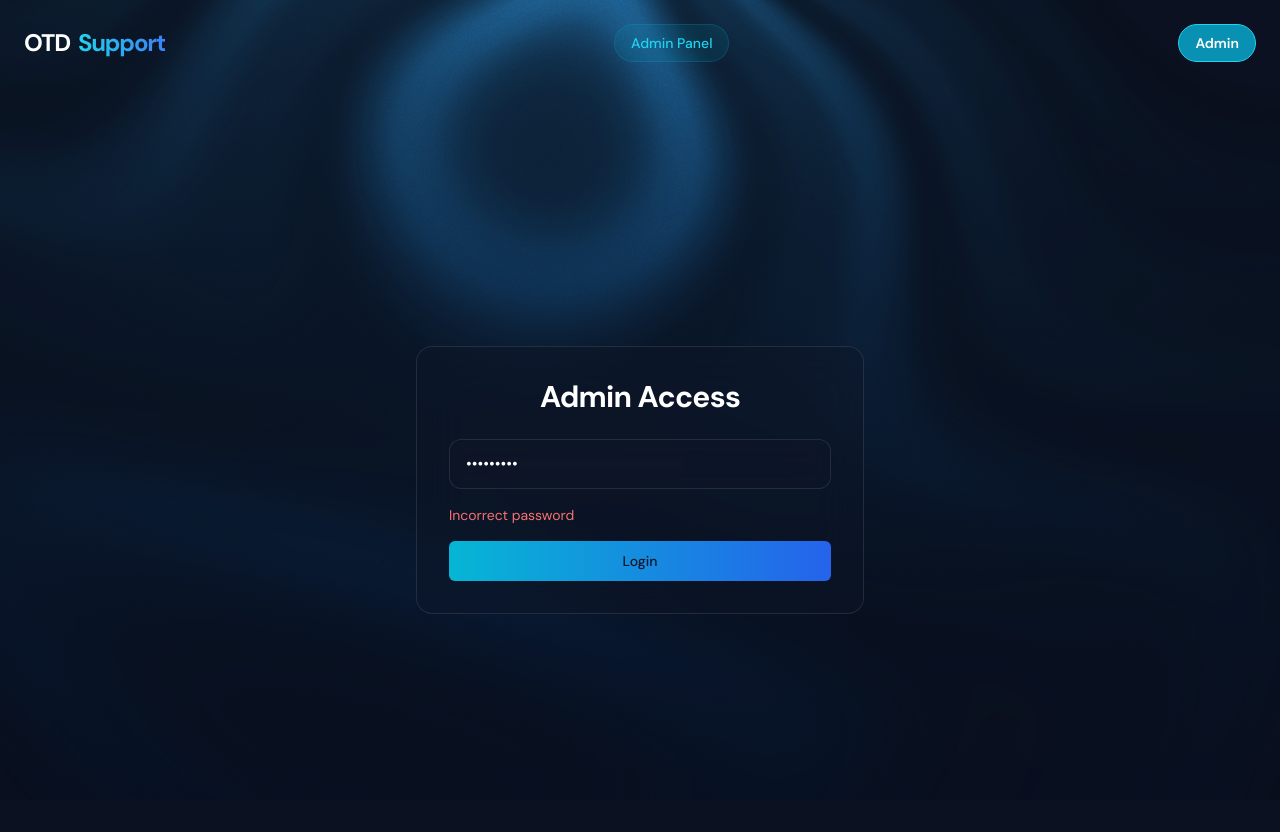
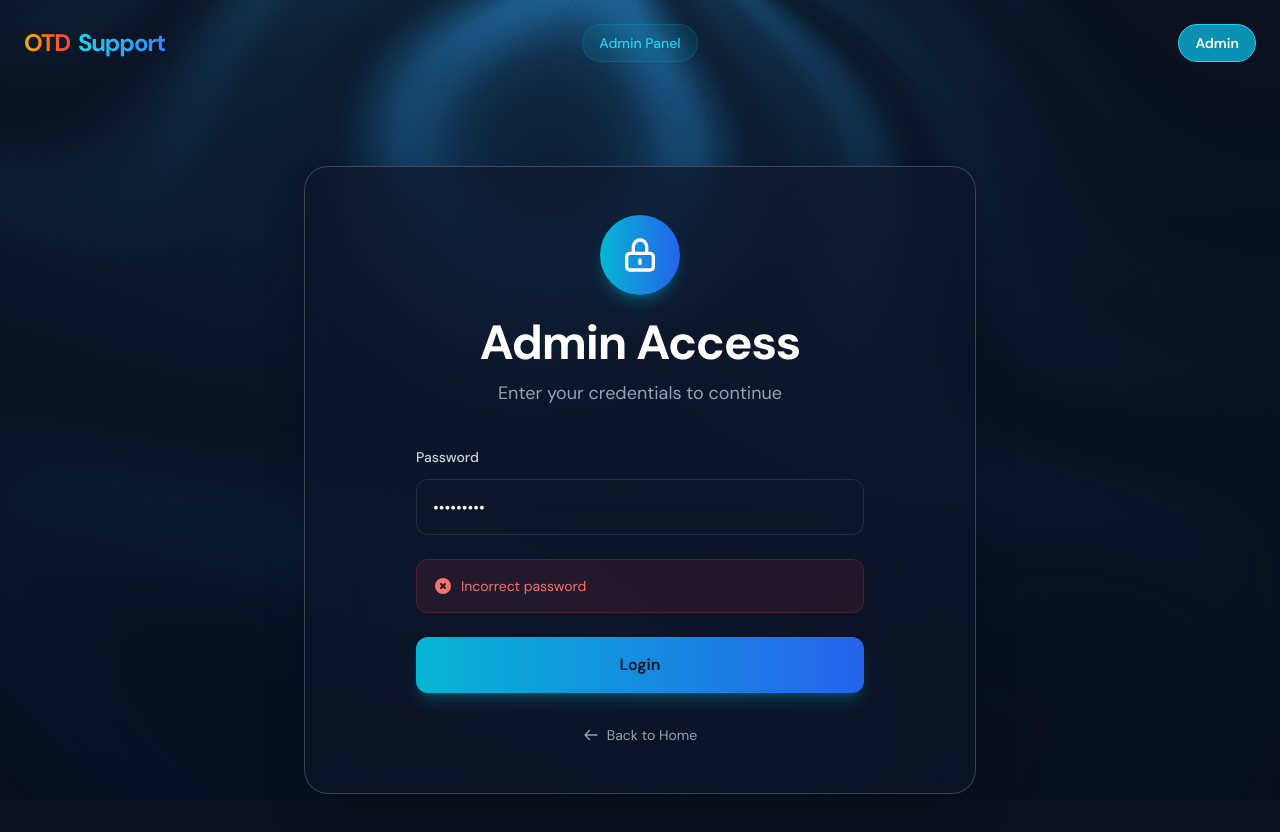
Before and after one commit to Jxfferson/system_of_managment_assets, a React (Vite) app: page /admin in a window 1280 px wide. Both pictures are taken after typing "Sample123" into the empty fields and a click on the button "Login". Shown: the top 832 px of the page. Built offline with nearby package versions, Linux system fonts and the light colour scheme.

Commit message:
feat(admin): agregar filtro y datos de prueba para testing

```diff
--- a/src/components/Hero.jsx
+++ b/src/components/Hero.jsx
@@ -29,9 +29,9 @@ const Hero = () => {
             className="text-5xl sm:text-6xl md:text-7xl lg:text-8xl font-bold tracking-tight text-white mb-4 leading-[1.1]"
           >
             IT Equipment <br className="hidden md:block" />
-            <span className="text-transparent bg-clip-text bg-gradient-to-r from-cyan-400 via-blue-500 to-indigo-600">
-              Suppor t
-            </span>
+          <span className="text-transparent bg-clip-text bg-gradient-to-r from-cyan-400 via-blue-500 to-indigo-600">
+            Suppo<span style={{ letterSpacing: '0.04em' }}>rt</span>
+          </span>
           </motion.h1>
 
           {/* Descripción */}
--- a/src/components/Navigation.jsx
+++ b/src/components/Navigation.jsx
@@ -103,23 +103,26 @@ const Navigation = () => {
         scrolled ? 'py-3 bg-[#0B1120]/80 backdrop-blur-xl shadow-2xl' : 'py-6 bg-transparent'
       )}
     >
-      <div className="container mx-auto px-6">
-        <div className="flex items-center justify-between">
-          {/* Logo - siempre visible */}
+      <div className="container mx-auto px-6 relative">
+        <div className="flex items-center justify-center">
+
+          {/* Logo - posicionado a la izquierda */}
           <motion.div
             whileHover={{ scale: 1.05 }}
-            className="text-2xl font-bold tracking-tighter text-white cursor-pointer flex items-center gap-2"
+            className="absolute left-6 text-2xl font-bold tracking-tighter text-white cursor-pointer flex items-center gap-2"
             onClick={goToHome}
           >
-            OTD
+            <span className="text-transparent bg-clip-text bg-gradient-to-r from-yellow-500 via-orange-500 to-red-500 font-bold">
+              OTD
+            </span>
             <span className="text-transparent bg-clip-text bg-gradient-to-r from-cyan-400 to-blue-500">
               Support
             </span>
           </motion.div>
 
-          {/* Navegación principal - solo visible en home */}
+          {/* Navegación principal - centrada */}
           {!isAdminRoute && (
-            <ul className="hidden md:flex items-center space-x-2 bg-slate-900/50 backdrop-blur-md px-2 py-1.5 rounded-full border border-white/5">
+            <ul className="flex items-center space-x-2 bg-slate-900/50 backdrop-blur-md px-2 py-1.5 rounded-full border border-white/5">
               {navItems.map(item => (
                 <li key={item.id}>
                   <button
@@ -152,8 +155,8 @@ const Navigation = () => {
             </div>
           )}
 
-          {/* Botones de acción */}
-          <div className="flex items-center gap-3">
+          {/* Botones de acción - posicionados a la derecha */}
+          <div className="absolute right-6 flex items-center gap-3">
             <button
               onClick={() => navigate('/admin')}
               className={cn(
--- a/src/pages/AdminPage.jsx
+++ b/src/pages/AdminPage.jsx
@@ -1,6 +1,6 @@
 import React, { useState, useEffect } from 'react';
 import { motion } from 'framer-motion';
-import { Plus, Pencil, Trash2, LogOut, Save, X, Filter } from 'lucide-react';
+import { Plus, Pencil, Trash2, LogOut, Save, X, Filter, Package, Monitor, HardDrive, Circle } from 'lucide-react';
 import { Input } from '@/components/ui/input';
 import { Button } from '@/components/ui/button';
 import { Select } from '@/components/ui/select';
@@ -150,6 +150,23 @@ const AdminPage = () => {
     setEditingAsset(initialAsset);
   };
 
+  const getStatusBadge = (status) => {
+    const statusConfig = {
+      'available': 'bg-emerald-500/10 text-emerald-400 border-emerald-500/20',
+      'in-use': 'bg-blue-500/10 text-blue-400 border-blue-500/20',
+      'maintenance': 'bg-amber-500/10 text-amber-400 border-amber-500/20',
+      'retired': 'bg-red-500/10 text-red-400 border-red-500/20'
+    };
+
+    const config = statusConfig[status] || statusConfig['available'];
+
+    return (
+      <span className={`inline-flex px-2.5 py-0.5 rounded-md text-xs font-medium border ${config}`}>
+        {status}
+      </span>
+    );
+  };
+
   // LOGIN SCREEN
   if (!isAuthenticated) {
     return (
@@ -157,24 +174,60 @@ const AdminPage = () => {
         <motion.div
           initial={{ opacity: 0, y: 20 }}
           animate={{ opacity: 1, y: 0 }}
-          className="w-full max-w-md p-8 rounded-2xl bg-slate-900/40 backdrop-blur-xl border border-white/10"
+          transition={{ duration: 0.6, ease: "easeOut" }}
+          className="w-full max-w-2xl p-12 rounded-3xl bg-slate-900/60 backdrop-blur-2xl border border-white/20 shadow-2xl"
         >
-          <h1 className="text-3xl font-bold text-white mb-6 text-center">
-            Admin Access
-          </h1>
-          <form onSubmit={handleLogin} className="space-y-4">
+          <div className="text-center mb-10">
+            <div className="inline-flex items-center justify-center w-20 h-20 rounded-full bg-gradient-to-r from-cyan-500 to-blue-600 mb-6 shadow-lg shadow-cyan-500/30">
+              <svg className="w-10 h-10 text-white" fill="none" stroke="currentColor" viewBox="0 0 24 24">
+                <path strokeLinecap="round" strokeLinejoin="round" strokeWidth={2} d="M12 15v2m-6 4h12a2 2 0 002-2v-6a2 2 0 00-2-2H6a2 2 0 00-2 2v6a2 2 0 002 2zm10-10V7a4 4 0 00-8 0v4h8z" />
+              </svg>
+            </div>
+            <h1 className="text-5xl font-bold text-white mb-3">Admin Access</h1>
+            <p className="text-slate-400 text-lg">Enter your credentials to continue</p>
+          </div>
+
+          <form onSubmit={handleLogin} className="space-y-6 max-w-md mx-auto">
+            <div>
+              <label className="text-sm font-medium text-slate-300 mb-3 block">Password</label>
               <Input
                 type="password"
                 value={password}
                 onChange={(e) => setPassword(e.target.value)}
                 placeholder="Enter admin password"
+                className="w-full h-14 text-base bg-slate-800/50 border-white/20 focus:border-cyan-500 focus:ring-cyan-500/20 rounded-xl"
                 autoFocus
               />
-            {error && <p className="text-red-400 text-sm">{error}</p>}
-            <Button type="submit" className="w-full bg-gradient-to-r from-cyan-500 to-blue-600">
+            </div>
+            {error && (
+              <div className="p-4 rounded-xl bg-red-500/10 border border-red-500/20">
+                <p className="text-red-400 text-sm flex items-center gap-2">
+                  <svg className="w-5 h-5" fill="currentColor" viewBox="0 0 20 20">
+                    <path fillRule="evenodd" d="M10 18a8 8 0 100-16 8 8 0 000 16zM8.707 7.293a1 1 0 00-1.414 1.414L8.586 10l-1.293 1.293a1 1 0 101.414 1.414L10 11.414l1.293 1.293a1 1 0 001.414-1.414L11.414 10l1.293-1.293a1 1 0 00-1.414-1.414L10 8.586 8.707 7.293z" clipRule="evenodd" />
+                  </svg>
+                  {error}
+                </p>
+              </div>
+            )}
+            <Button
+              type="submit"
+              className="w-full h-14 text-base font-semibold bg-gradient-to-r from-cyan-500 to-blue-600 hover:from-cyan-400 hover:to-blue-500 shadow-lg shadow-cyan-500/25 transition-all hover:scale-[1.02] rounded-xl"
+            >
               Login
             </Button>
           </form>
+
+          <div className="mt-8 text-center">
+            <button
+              onClick={() => navigate('/')}
+              className="text-sm text-slate-400 hover:text-cyan-400 transition-colors flex items-center justify-center gap-2 mx-auto"
+            >
+              <svg className="w-4 h-4" fill="none" stroke="currentColor" viewBox="0 0 24 24">
+                <path strokeLinecap="round" strokeLinejoin="round" strokeWidth={2} d="M10 19l-7-7m0 0l7-7m-7 7h18" />
+              </svg>
+              Back to Home
+            </button>
+          </div>
         </motion.div>
       </div>
     );
@@ -213,6 +266,57 @@ const AdminPage = () => {
             <Button onClick={handleLogout} variant="outline">
               <LogOut className="w-4 h-4 mr-2" /> Logout
             </Button>
+          </div>
+        </div>
+
+        {/* STATS CARDS - Disimuladas */}
+        <div className="grid grid-cols-1 md:grid-cols-4 gap-4 mb-6">
+          <div className="p-4 rounded-xl bg-slate-900/30 border border-white/5">
+            <div className="flex items-center justify-between">
+              <div>
+                <p className="text-slate-500 text-xs mb-1">Total Assets</p>
+                <p className="text-2xl font-semibold text-slate-300">{assets.length}</p>
+              </div>
+              <div className="w-10 h-10 rounded-lg bg-cyan-500/5 flex items-center justify-center">
+                <Package className="w-5 h-5 text-cyan-500/60" />
+              </div>
+            </div>
+          </div>
+
+          <div className="p-4 rounded-xl bg-slate-900/30 border border-white/5">
+            <div className="flex items-center justify-between">
+              <div>
+                <p className="text-slate-500 text-xs mb-1">Available</p>
+                <p className="text-2xl font-semibold text-emerald-400">{assets.filter(a => a.status === 'available').length}</p>
+              </div>
+              <div className="w-10 h-10 rounded-lg bg-emerald-500/5 flex items-center justify-center">
+                <Circle className="w-5 h-5 text-emerald-400/60 fill-current" />
+              </div>
+            </div>
+          </div>
+
+          <div className="p-4 rounded-xl bg-slate-900/30 border border-white/5">
+            <div className="flex items-center justify-between">
+              <div>
+                <p className="text-slate-500 text-xs mb-1">In Use</p>
+                <p className="text-2xl font-semibold text-blue-400">{assets.filter(a => a.status === 'in-use').length}</p>
+              </div>
+              <div className="w-10 h-10 rounded-lg bg-blue-500/5 flex items-center justify-center">
+                <Monitor className="w-5 h-5 text-blue-400/60" />
+              </div>
+            </div>
+          </div>
+
+          <div className="p-4 rounded-xl bg-slate-900/30 border border-white/5">
+            <div className="flex items-center justify-between">
+              <div>
+                <p className="text-slate-500 text-xs mb-1">Maintenance</p>
+                <p className="text-2xl font-semibold text-amber-400">{assets.filter(a => a.status === 'maintenance').length}</p>
+              </div>
+              <div className="w-10 h-10 rounded-lg bg-amber-500/5 flex items-center justify-center">
+                <HardDrive className="w-5 h-5 text-amber-400/60" />
+              </div>
+            </div>
           </div>
         </div>
 
@@ -360,7 +464,9 @@ const AdminPage = () => {
                   <td className="px-6 py-4 text-slate-300">{asset.type}</td>
                   <td className="px-6 py-4 text-slate-300">{asset.quantity}</td>
                   <td className="px-6 py-4 text-slate-300">{asset.date || '-'}</td>
-                  <td className="px-6 py-4 text-slate-300">{asset.status}</td>
+                  <td className="px-6 py-4">
+                    {getStatusBadge(asset.status)}
+                  </td>
                   <td className="px-6 py-4 text-slate-300">{asset.assignedTo || '-'}</td>
                   <td className="px-6 py-4">
                     <button onClick={() => handleEdit(asset)} className="mr-3 text-cyan-400">
@@ -374,8 +480,20 @@ const AdminPage = () => {
               ))}
               {filteredAssets.length === 0 && (
                 <tr>
-                  <td colSpan="8" className="px-6 py-8 text-center text-slate-500">
-                    No assets found.
+                  <td colSpan="8" className="px-6 py-16">
+                    <div className="text-center">
+                      <div className="inline-flex items-center justify-center w-20 h-20 rounded-full bg-slate-800/50 mb-6">
+                        <Package className="w-10 h-10 text-slate-600" />
+                      </div>
+                      <h3 className="text-2xl font-bold text-white mb-2">No assets found</h3>
+                      <p className="text-slate-400 mb-8">Get started by adding your first asset</p>
+                      <Button
+                        onClick={handleAdd}
+                        className="h-12 px-8 bg-gradient-to-r from-cyan-500 to-blue-600 hover:from-cyan-400 hover:to-blue-500 text-white font-semibold rounded-xl shadow-lg shadow-cyan-500/25 transition-all hover:scale-105"
+                      >
+                        <Plus className="w-5 h-5 mr-2" /> Add Your First Asset
+                      </Button>
+                    </div>
                   </td>
                 </tr>
               )}
```
Lines whose indentation alone changed are shown as unchanged.
